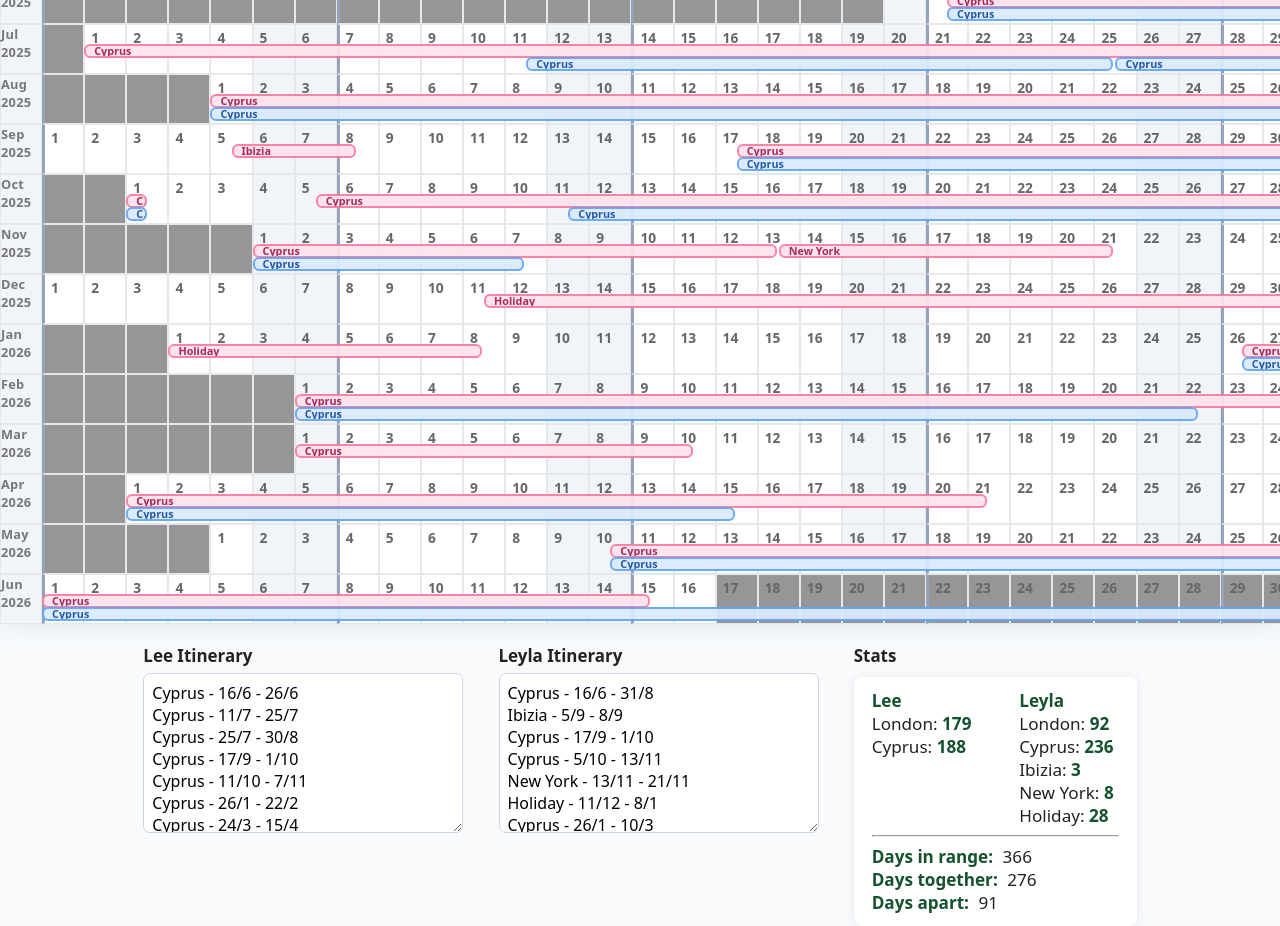
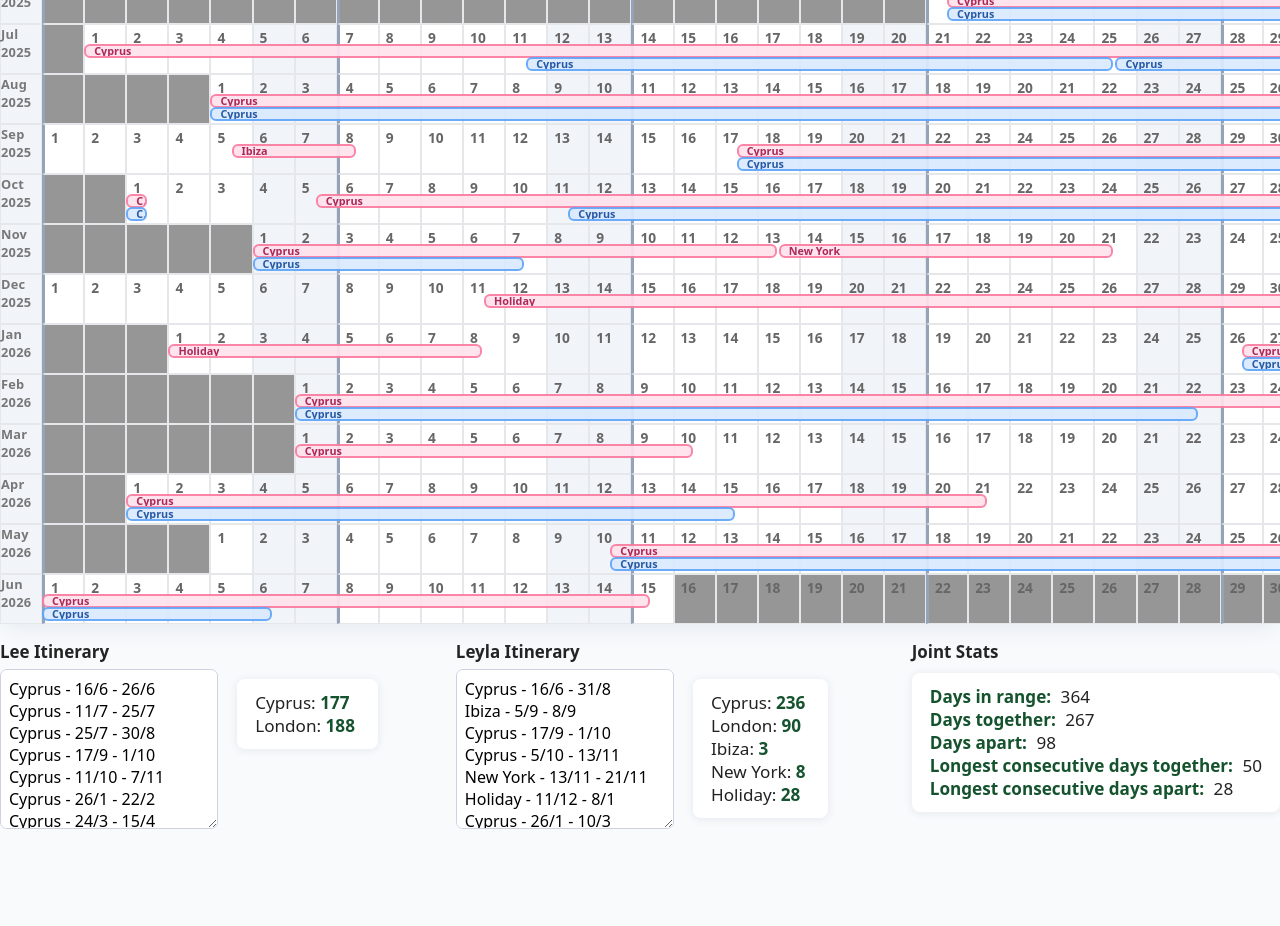
Before and after one commit to jl1/Itinerary-planner, a plain HTML site: page index.html in a window 1280 px wide. Shown: the part 125-1051 px from the top of the page. After the commit the page ends 962 px from the top, so only its background shows below. Drawn offline with Linux system fonts and the light colour scheme.

Commit message:
improvements

```diff
--- a/app.js
+++ b/app.js
@@ -142,8 +142,14 @@ function buildCalendar(months, wifeMap, husbandMap) {
             let classes = [];
             if (impossible) classes.push('impossible');
             // Mark as impossible if outside user-selected range
-            if (!impossible && (dt < startDate || dt > endDate)) {
-                classes.push('impossible');
+            if (!impossible) {
+                // Normalize times for comparison
+                const dtTime = dt.setHours(0, 0, 0, 0);
+                const startTime = startDate.setHours(0, 0, 0, 0);
+                const endTime = endDate.setHours(0, 0, 0, 0);
+                if (dtTime < startTime || dtTime > endTime) {
+                    classes.push('impossible');
+                }
             }
             if (cellKey === todayKey) classes.push('current-day');
             let cellHTML = '';
@@ -327,22 +333,39 @@ function calcDaysTogetherApart(months, husbandMap, wifeMap) {
     return { daysTogether, daysApart };
 }
 
-function statsToHTML(husbandStats, wifeStats, daysInRange, daysTogether, daysApart) {
-    function locList(stats) {
-        return Object.entries(stats)
-            .map(([loc, count]) => `<div>${loc}: <strong>${count}</strong></div>`)
-            .join('');
-    }
+function statsToHTMLPerson(stats) {
+    return Object.entries(stats)
+        .map(([loc, count]) => `<div>${loc}: <strong>${count}</strong></div>`)
+        .join('');
+}
+
+function statsToHTMLJoint(daysInRange, daysTogether, daysApart, longestTogether, longestApart) {
     return `
-    <div style="display:flex; gap:2.5em; flex-wrap:wrap; align-items:flex-start;">
-      <div><strong>Lee</strong>${locList(husbandStats)}</div>
-      <div><strong>Leyla</strong>${locList(wifeStats)}</div>
-    </div>
-    <hr style="margin:8px 0;">
     <strong>Days in range:</strong> ${daysInRange}<br>
     <strong>Days together:</strong> ${daysTogether}<br>
-    <strong>Days apart:</strong> ${daysApart}
+    <strong>Days apart:</strong> ${daysApart}<br>
+    <strong>Longest consecutive days together:</strong> ${longestTogether}<br>
+    <strong>Longest consecutive days apart:</strong> ${longestApart}
   `;
+}
+
+function calcLongestStreak(months, husbandMap, wifeMap, together) {
+    const { startDate, endDate } = getSelectedDates();
+    let d = new Date(startDate);
+    let maxStreak = 0, currentStreak = 0;
+    while (d <= endDate) {
+        let k = dateToKey(d);
+        let hLoc = husbandMap[k]?.loc || "London";
+        let wLoc = wifeMap[k]?.loc || "London";
+        if ((hLoc === wLoc) === together) {
+            currentStreak++;
+            if (currentStreak > maxStreak) maxStreak = currentStreak;
+        } else {
+            currentStreak = 0;
+        }
+        d.setDate(d.getDate() + 1);
+    }
+    return maxStreak;
 }
 
 function updateAll() {
@@ -360,7 +383,11 @@ function updateAll() {
     const husbandStats = calcLocationStats(months, husbandMap);
     const wifeStats = calcLocationStats(months, wifeMap);
     const { daysTogether, daysApart } = calcDaysTogetherApart(months, husbandMap, wifeMap);
-    document.getElementById('stats').innerHTML = statsToHTML(husbandStats, wifeStats, daysInRange, daysTogether, daysApart);
+    const longestTogether = calcLongestStreak(months, husbandMap, wifeMap, true);
+    const longestApart = calcLongestStreak(months, husbandMap, wifeMap, false);
+    document.getElementById('husband-stats').innerHTML = statsToHTMLPerson(husbandStats);
+    document.getElementById('wife-stats').innerHTML = statsToHTMLPerson(wifeStats);
+    document.getElementById('stats').innerHTML = statsToHTMLJoint(daysInRange, daysTogether, daysApart, longestTogether, longestApart);
 }
 
 document.getElementById('husband-text').addEventListener('input', updateAll);
@@ -377,12 +404,12 @@ Cyprus - 17/9 - 1/10
 Cyprus - 11/10 - 7/11
 Cyprus - 26/1 - 22/2
 Cyprus - 24/3 - 15/4
-Cyprus - 10/5 - 6/5
+Cyprus - 10/5 - 6/6
 `;
 
 document.getElementById('wife-text').value =
     `Cyprus - 16/6 - 31/8
-Ibizia - 5/9 - 8/9
+Ibiza - 5/9 - 8/9
 Cyprus - 17/9 - 1/10
 Cyprus - 5/10 - 13/11
 New York - 13/11 - 21/11
--- a/index.html
+++ b/index.html
@@ -10,9 +10,9 @@
 
 <body>
     <h1>Itinerary Planner -
-        <input type="date" id="start-date" value="2025-06-15" class="date-inline-picker">
+        <input type="date" id="start-date" value="2025-06-16" class="date-inline-picker">
         <span style="font-size:0.83em; font-weight:normal;">to</span>
-        <input type="date" id="end-date" value="2026-06-16" class="date-inline-picker">
+        <input type="date" id="end-date" value="2026-06-15" class="date-inline-picker">
     </h1>
     <div id="calendar-overlay-wrap">
         <div id="calendar-grid-wrap">
@@ -23,14 +23,21 @@
     <div class="calendar-inputs-wrap">
         <div class="inputs-box">
             <label for="husband-text">Lee Itinerary</label>
-            <textarea id="husband-text" placeholder="E.g.&#10;London - 1/5 - 14/6&#10;Cyprus - 15/6 - 30/6"></textarea>
+            <div class="inputs-flex-row">
+                <textarea id="husband-text"
+                    placeholder="E.g.&#10;London - 1/5 - 14/6&#10;Cyprus - 15/6 - 30/6"></textarea>
+                <div class="stats" id="husband-stats"></div>
+            </div>
         </div>
         <div class="inputs-box">
             <label for="wife-text">Leyla Itinerary</label>
-            <textarea id="wife-text" placeholder="E.g.&#10;London - 1/5 - 29/5&#10;Cyprus - 30/5 - 4/8"></textarea>
+            <div class="inputs-flex-row">
+                <textarea id="wife-text" placeholder="E.g.&#10;London - 1/5 - 29/5&#10;Cyprus - 30/5 - 4/8"></textarea>
+                <div class="stats" id="wife-stats"></div>
+            </div>
         </div>
         <div>
-            <label>Stats</label>
+            <label>Joint Stats</label>
             <div class="stats" id="stats"></div>
         </div>
     </div>
--- a/styles.css
+++ b/styles.css
@@ -178,11 +178,9 @@ h1 input[type="date"] {
 }
 
 .calendar-inputs-wrap {
-    margin: 0.3rem auto 0rem auto;
-    max-width: 1160px;
     display: flex;
     flex-wrap: wrap;
-    gap: 2.2rem;
+    gap: 4rem;
     justify-content: center;
     align-items: flex-start;
 }
@@ -201,7 +199,6 @@ label {
 }
 
 textarea {
-    width: 100%;
     min-height: 160px;
     border: 1.5px solid #ccd2df;
     border-radius: 7px;
@@ -266,3 +263,9 @@ textarea {
     height: 1em;
     min-width: 140px;
 }
+
+.inputs-flex-row {
+    display: flex;
+    gap: 1.2rem;
+    align-items: flex-start;
+}
```
